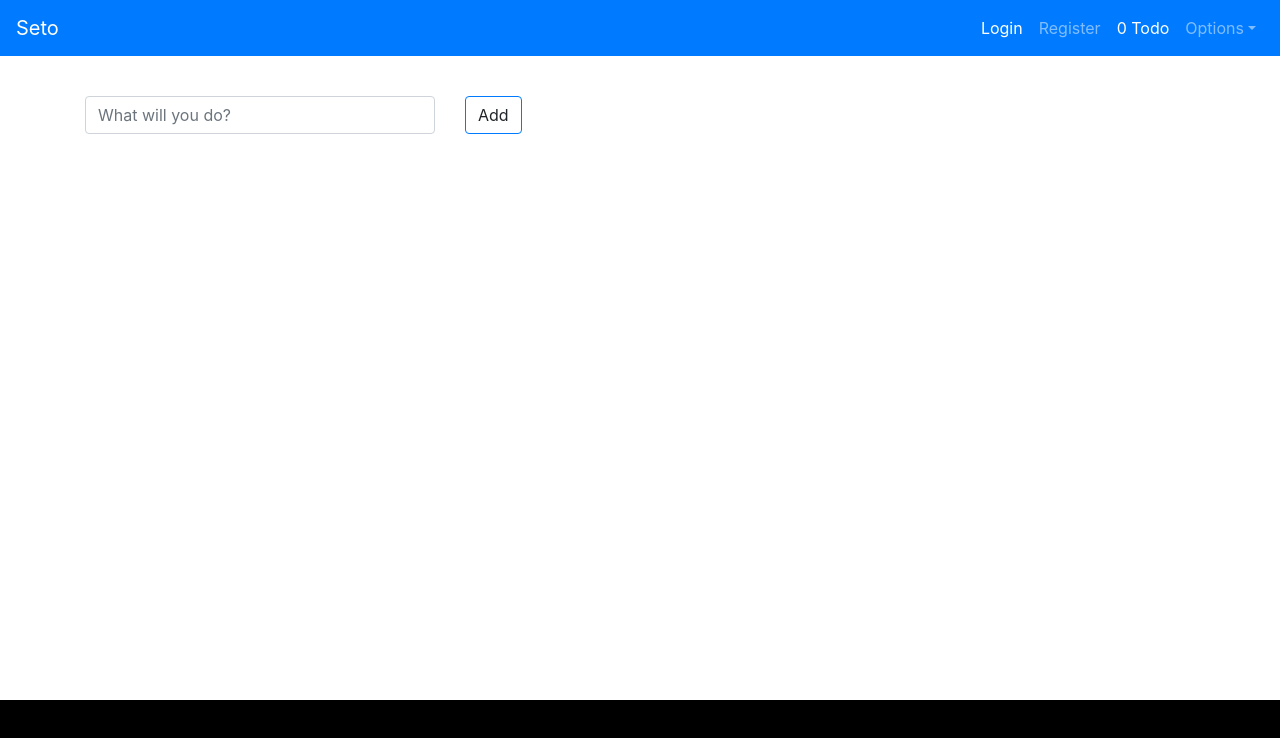
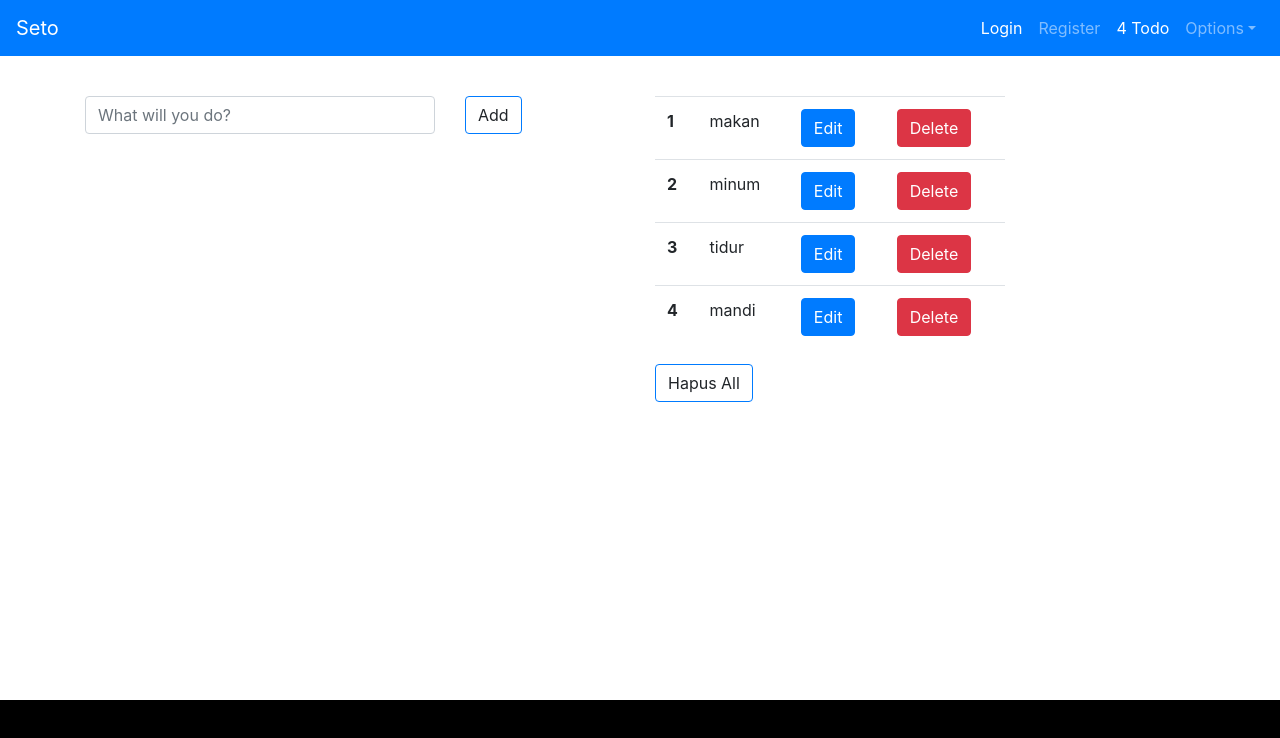
Before and after one commit to jamaludinfikrii/JC08-React, a React (Create React App) app: page /latihan3 in a window 1280 px wide. Shown: the top 738 px of the page. Built offline with nearby package versions, Linux system fonts and the light colour scheme.

Commit message:
Crud pada State Lokal

```diff
--- a/src/components/latihan3.js
+++ b/src/components/latihan3.js
@@ -3,14 +3,57 @@ import { hitungKata } from './../1.actions'
 import React from 'react'
 
 class Latihan3 extends React.Component{
-    state = {toDo : []}
+    state = {toDo : ['makan','minum','tidur','mandi'] , selectedToDo : -1}
+    componentDidMount(){
+        this.props.hitungKata(this.state.toDo.length    )
+    }
+
+    handleEditBtn = (no) => {
+        this.setState({selectedToDo : no})
+    }
+    handleBtnCancel = () => {
+        this.setState({selectedToDo : -1})
+    }
+
+    handleSaveBtn = (no) => {
+        // Cara Simple
+        // var newData = this.refs.editValue.value;
+        // this.state.toDo[no] = newData
+        // this.setState({selectedToDo : -1})
+
+        // Cara Lain
+
+        var newData = this.refs.editValue.value;
+        var arrTemp = [...this.state.toDo]
+        arrTemp[no] = newData
+        this.setState({toDo : arrTemp , selectedToDo : -1})
+
+    }
+
+    handleBtnDelete = (no) => {
+        var arrTemp = [...this.state.toDo]
+        arrTemp.splice(no,1)
+        this.setState({toDo : arrTemp})
+    }
 
     renderState = () => {
         var jsx = this.state.toDo.map((val,index) => {
+            if(this.state.selectedToDo === index){
+                return(
+                    <tr>
+                        <th scope="row">{index+1}</th>
+                        <td><input type='text' className="form-control" ref='editValue' defaultValue={val} /></td>
+                        <td> <input type='button' className='btn btn-success' value='Save' onClick={()=>{this.handleSaveBtn(index)}} /> </td>
+                        <td> <input type='button' className='btn btn-danger' value='Cancel' onClick={this.handleBtnCancel}/> </td>
+                    </tr>
+                )
+            }
             return(
                 <tr>
                     <th scope="row">{index+1}</th>
                     <td>{val}</td>
+                    <td> <input type='button' className='btn btn-primary' value='Edit' onClick={()=>{this.handleEditBtn(index)}}/> </td>
+                    <td> <input type='button' className='btn btn-danger' value='Delete' onClick={ ()=> {this.handleBtnDelete(index)}}/> </td>
                 </tr>
             )
         })
@@ -60,3 +103,14 @@ class Latihan3 extends React.Component{
 }
 
 export default connect(null,{hitungKata})(Latihan3);
+
+
+var arr = ['makan','minum','tidur']
+var bebas = arr.map((val,index) => {
+    if(index ==2){
+        return (index*2) + '. ' + val
+    }
+        return index + '. ' + val
+})
+
+console.log(bebas)
```
